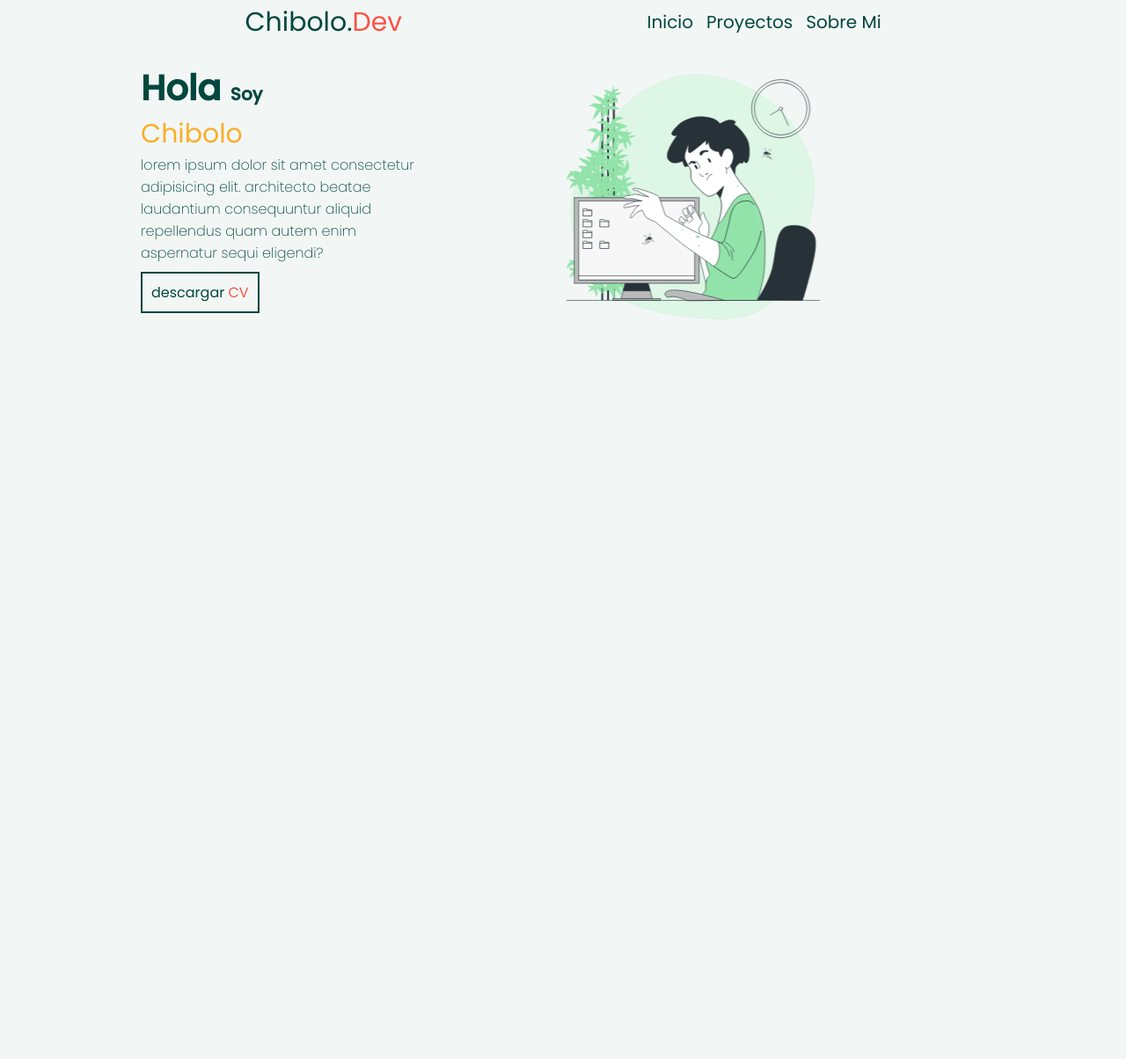
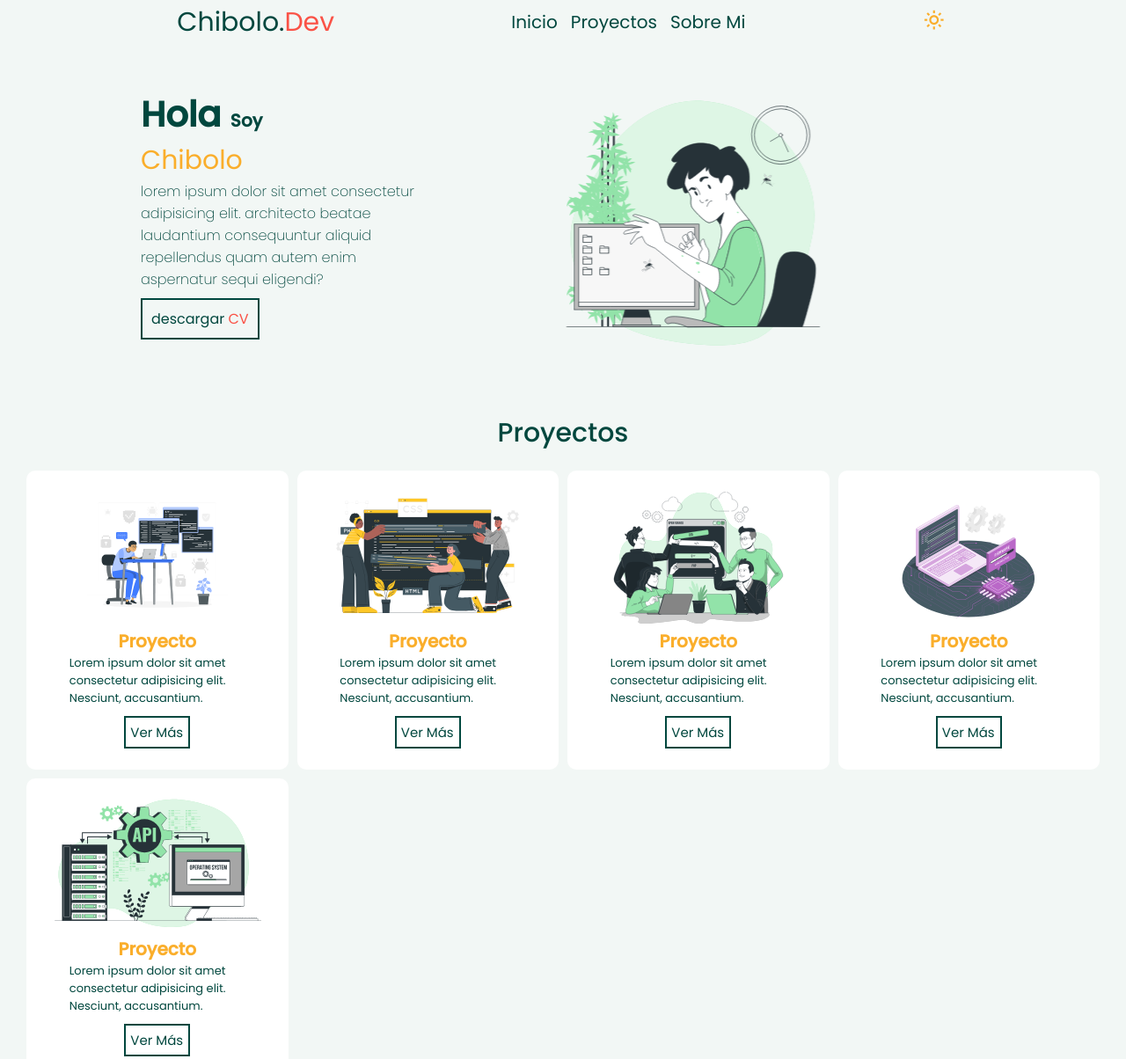
Before and after one commit to jos3lo89/soy-chibolo-dev, a plain HTML site: page index.html in a window 1280 px wide. Shown: the top 1204 px of the page at 88% size. Before the commit the page ends 800 px from the top, so only its background shows below. Drawn offline with nearby package versions, Linux system fonts and the light colour scheme.

Commit message:
update chibolo apge

```diff
--- a/css/style.css
+++ b/css/style.css
@@ -14,7 +14,8 @@
 }
 
 html {
-    font-size: 62.5%; /*1rem = 10px*/
+    font-size: 62.5%;
+    /*1rem = 10px*/
     overflow-x: hidden;
     scroll-behavior: smooth;
 }
@@ -24,6 +25,15 @@ html {
     --txt-color: #00473e;
     --boton-color: #faae2b;
     --span-color: #fa5246;
+    --bg-light: #fff;
+}
+
+.night-mode {
+    --bg-claro: #232946;
+    --txt-color: #fffffe;
+    --boton-color: #eebbc3;
+    --span-color: #b8c1ec;
+    --bg-light: #0f0e17;
 }
 
 body {
@@ -40,7 +50,7 @@ body {
     justify-content: space-evenly;
     align-items: center;
     height: 5rem;
-
+    background-color: var(--bg-claro);
     position: fixed;
     top: 0;
     left: 0;
@@ -69,12 +79,35 @@ body {
     text-transform: capitalize;
 }
 
+.header .navBar a:hover {
+    color: var(--boton-color);
+}
+
 .header .btns {
-    display: none;
+    /* background-color: #fa5246; */
+    display: flex;
+    gap: 1rem;
+}
+
+.header .btns .nightBtn {
+    width: 3rem;
+    height: 3rem;
+}
+
+.header .btns .nightBtn i {
+    color: #faae2b;
+    font-size: 2.6rem;
+    cursor: pointer;
+}
+
+#BtnNight.bxs-moon {
+    transform: rotate(360deg);
+    color: #b8c1ec;
 }
 
 .header .btns .menuBtn {
     width: 3rem;
+    display: none;
     height: 3rem;
 }
 
@@ -85,7 +118,7 @@ body {
 }
 
 @media (max-width: 768px) {
-    .header .btns {
+    .header .btns .menuBtn {
         display: inline;
     }
 
@@ -111,14 +144,14 @@ body {
         transform: rotate(180deg);
     }
 }
+
 /* header END */
 
 /* main page START */
 .mainPage {
-    /* background-color: #55b5a8; */
     max-width: 1000px;
     margin: 0 auto;
-    padding-top: 7rem;
+    padding-top: 10rem;
     display: flex;
     gap: 2rem;
     padding-left: 2rem;
@@ -128,12 +161,9 @@ body {
 @media (max-width: 768px) {
     .mainPage {
         flex-direction: column;
+        margin-top: 0;
     }
 }
-
-/* .mainPage .datosMainPage {
-    background-color: #fa5246;
-} */
 
 .mainPage .datosMainPage h2 {
     color: var(--txt-color);
@@ -206,4 +236,96 @@ body {
     width: auto;
     height: 300px;
 }
+
 /* main page END */
+
+/* proyectos START */
+.proyectos {
+    max-width: 1400px;
+    margin: 0 auto;
+    padding-top: 5rem;
+}
+
+.proyectos .proyectosTitle {
+    padding: 1rem;
+    margin: 1rem;
+    text-align: center;
+}
+
+.proyectos .proyectosTitle p {
+    font-size: 3rem;
+    font-weight: 500;
+    text-transform: capitalize;
+    color: var(--txt-color);
+}
+
+.pryectosBox {
+    width: 100%;
+    height: auto;
+    display: grid;
+    padding: 0px 30px 0px 30px;
+    grid-template-columns: repeat(auto-fit, minmax(250px, 1fr));
+    grid-auto-rows: 340px;
+    gap: 1rem;
+    margin-bottom: 3rem;
+}
+
+.pryectosBox .itemProyect {
+    background-color: var(--bg-light);
+    padding: 1rem;
+    border-radius: 1rem;
+    display: flex;
+    flex-direction: column;
+    justify-content: center;
+    align-items: center;
+}
+
+.pryectosBox .itemProyect .imgBox {
+    width: 250px;
+    height: 160px;
+}
+
+.pryectosBox .itemProyect img {
+    width: 100%;
+    height: 100%;
+}
+
+.pryectosBox .itemProyect h3 {
+    color: var(--boton-color);
+    font-size: 2rem;
+    text-transform: capitalize;
+}
+
+.pryectosBox .itemProyect p {
+    display: block;
+    color: var(--txt-color);
+    font-size: 1.3rem;
+    margin-bottom: .5rem;
+    max-width: 200px;
+}
+
+@media (max-width: 768px) {
+    .pryectosBox .itemProyect p {
+        max-width: 270px;
+    }
+}
+
+.pryectosBox .itemProyect a {
+    display: block;
+    /* background-color: var(--boton-color); */
+    color: var(--txt-color);
+    font-size: 1.5rem;
+    border: 2px solid var(--txt-color);
+    padding: .5rem;
+    margin: .5rem;
+    width: 7.5rem;
+    text-transform: capitalize;
+}
+
+.pryectosBox .itemProyect a:hover {
+    background-color: var(--boton-color);
+    color: var(--txt-color);
+    border-radius: 1rem;
+}
+
+/* proyectos END */
--- a/index.html
+++ b/index.html
@@ -4,7 +4,7 @@
     <meta charset="UTF-8">
     <meta http-equiv="X-UA-Compatible" content="IE=edge">
     <meta name="viewport" content="width=device-width, initial-scale=1.0">
-    <title>joselo.dev</title>
+    <title>Chibolo.Dev</title>
     <!-- Link Swiper's CSS -->
     <link rel="stylesheet" href="https://cdn.jsdelivr.net/npm/swiper@9/swiper-bundle.min.css" />
     <!-- link del icono -->
@@ -13,18 +13,23 @@
     <link href='https://unpkg.com/boxicons@2.1.4/css/boxicons.min.css' rel='stylesheet'>
     <!-- link css -->
     <link rel="stylesheet" href="css/style.css">
+    <!-- cdn font awesone -->
+    <link rel="stylesheet" href="https://cdnjs.cloudflare.com/ajax/libs/font-awesome/6.4.0/css/all.min.css">
 </head>
 <body>
 
     <!-- header START -->
-    <header class="header">
+    <header class="header" id="header">
         <a href="#" class="logo">chibolo.<span>dev</span></a>
         <div class="navBar">
             <a href="#">inicio</a>
-            <a href="#">proyectos</a>
+            <a href="#proyectos">proyectos</a>
             <a href="#">sobre mi</a>
         </div>
         <div class="btns">
+            <div class="nightBtn">
+                <i id="BtnNight" class='bx bx-sun'></i>
+            </div>
             <div class="menuBtn">
                 <i id="menu-btn" class='bx bx-menu'></i>
             </div>
@@ -57,6 +62,56 @@
     </section>
     <!-- main page END -->
 
+    <!-- proyectos START -->
+    <section class="proyectos" id="proyectos">
+        <div class="proyectosTitle">
+            <p>proyectos</p>
+        </div>
+        <div class="pryectosBox">
+            <div class="itemProyect">
+                <div class="imgBox">
+                    <img src="assets/proyecto1.svg" alt="#">
+                </div>
+                <h3>proyecto</h3>
+                <p>Lorem ipsum dolor sit amet consectetur adipisicing elit. Nesciunt, accusantium.</p>
+                <a href="#">ver más</a>
+            </div>
+            <div class="itemProyect">
+                <div class="imgBox">
+                    <img src="assets/proyecto2.svg" alt="#">
+                </div>
+                <h3>proyecto</h3>
+                <p>Lorem ipsum dolor sit amet consectetur adipisicing elit. Nesciunt, accusantium.</p>
+                <a href="#">ver más</a>
+            </div>
+            <div class="itemProyect">
+                <div class="imgBox">
+                    <img src="assets/proyecto3.svg" alt="#">
+                </div>
+                <h3>proyecto</h3>
+                <p>Lorem ipsum dolor sit amet consectetur adipisicing elit. Nesciunt, accusantium.</p>
+                <a href="#">ver más</a>
+            </div>
+            <div class="itemProyect">
+                <div class="imgBox">
+                    <img src="assets/proyecto4.svg" alt="#">
+                </div>
+                <h3>proyecto</h3>
+                <p>Lorem ipsum dolor sit amet consectetur adipisicing elit. Nesciunt, accusantium.</p>
+                <a href="#">ver más</a>
+            </div>
+            <div class="itemProyect">
+                <div class="imgBox">
+                    <img src="assets/proyecto5.svg" alt="#">
+                </div>
+                <h3>proyecto</h3>
+                <p>Lorem ipsum dolor sit amet consectetur adipisicing elit. Nesciunt, accusantium.</p>
+                <a href="#">ver más</a>
+            </div>
+        </div>
+    </section>
+    <!-- proyectos END -->
+
     <!-- Swiper JS -->
     <script src="https://cdn.jsdelivr.net/npm/swiper@9/swiper-bundle.min.js"></script>
     <!-- src javaScript -->
--- a/js/script.js
+++ b/js/script.js
@@ -30,3 +30,11 @@ var swiper = new Swiper(".photoMainPage", {
     },
 });
 // swiperMainPage END
+
+// modo osucro START
+let btnNight = document.querySelector("#BtnNight");
+btnNight.addEventListener("click", () => {
+    document.documentElement.classList.toggle("night-mode");
+    btnNight.classList.toggle("bxs-moon");
+});
+// modo osucro END
```
Also changed, not shown: assets/img1.webp (added), assets/proyecto1.svg (added), assets/proyecto2.svg (added), assets/proyecto3.svg (added), assets/proyecto4.svg (added), assets/proyecto5.svg (added).
